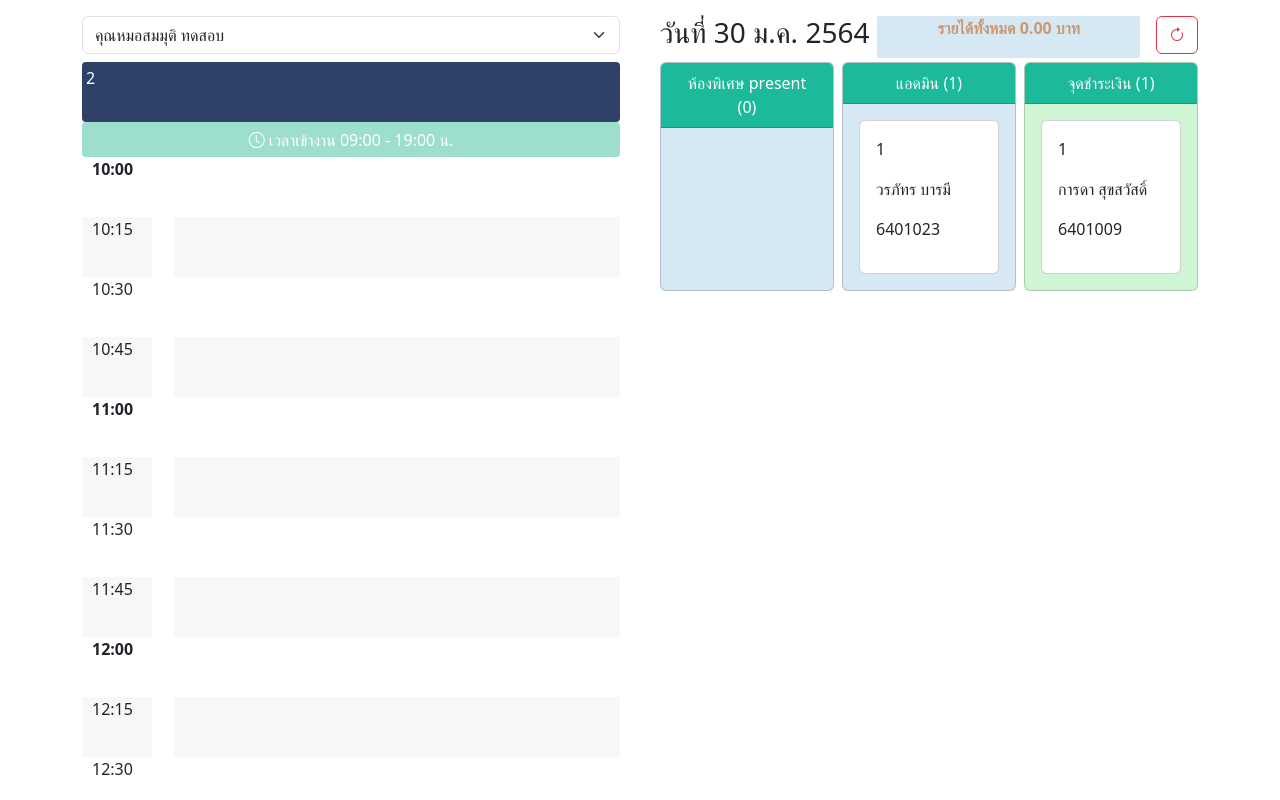
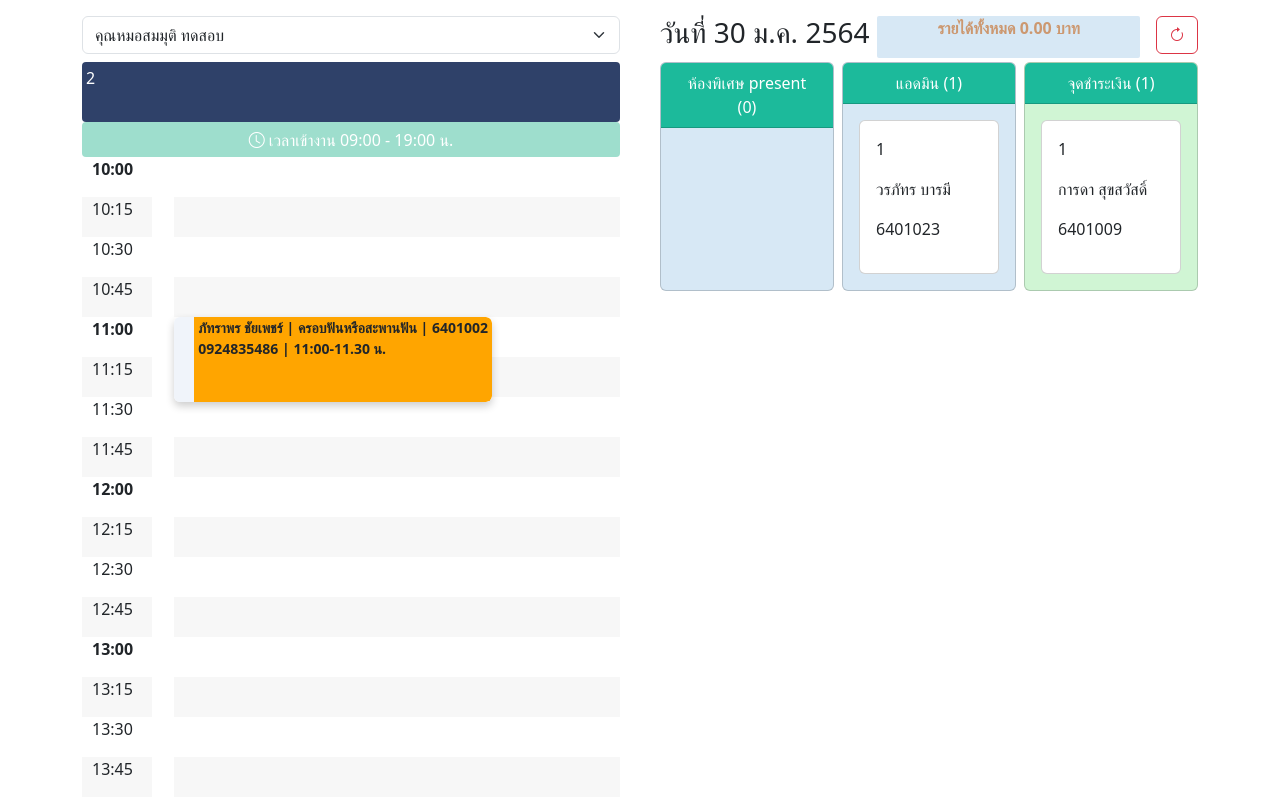
Before and after one commit to yutthaphichai08/knacx-test-frontend, a Next.js app: page / in a window 1280 px wide. Shown: the top 800 px of the page. Built offline with nearby package versions, Linux system fonts and the light colour scheme.

Commit message:
check Modal time

```diff
--- /dev/null
+++ b/src/app/components/ModalCustomer.tsx
@@ -0,0 +1,81 @@
+interface ICustomer {
+  name: string;
+  treat: string;
+  number: number;
+  tel: string;
+  time: string;
+}
+
+export default function ModalCustomer(props: ICustomer) {
+  const { name, treat, number, tel, time } = props;
+
+  // Function to calculate the height based on the time difference
+  const calculateHeight = (time: string): number => {
+    // Split the time into start and end
+    const [startTime, endTime] = time.split("-");
+
+    // Validate startTime and endTime
+    if (!startTime || !endTime) {
+      console.error("Invalid time format");
+      return 40; // Default height if time format is invalid
+    }
+
+    // Replace '.' with ':' in endTime to form a valid time string
+    const formattedEndTime = endTime.replace(".", ":");
+
+    // Create Date objects
+    const start = new Date(`1970-01-01T${startTime}:00`);
+    const end = new Date(`1970-01-01T${formattedEndTime}:00`);
+
+    // Calculate the difference in minutes
+    const diffInMinutes = (end.getTime() - start.getTime()) / (1000 * 40);
+
+    // Check if diffInMinutes is a valid number
+    if (isNaN(diffInMinutes)) {
+      console.error("Time calculation resulted in NaN");
+      return 40; // Default height
+    }
+
+    // Calculate height: 60px for 30 minutes, so 15px for each 15 minutes
+    const height = (diffInMinutes / 15) * 15; // For every 15 minutes, add 15px
+    return height + 40; // Add a base height of 60px
+  };
+
+  const height = calculateHeight(time);
+
+  return (
+    <div
+      style={{
+        minHeight: "60px",
+        height: `${height}px`, // Set the height dynamically
+        width: "100%",
+        display: "flex",
+        borderRadius: "6px",
+        overflow: "hidden",
+        boxShadow: "0 4px 8px rgba(0, 0, 0, 0.2)", // Add shadow here
+      }}
+    >
+      <div
+        style={{
+          width: "20px",
+          height: "auto",
+          background: "#f0f4fa",
+        }}
+      ></div>
+      <div
+        style={{
+          width: "auto",
+          height: "auto",
+          background: "orange",
+          padding: "0 4px",
+          borderRadius: "0 6px 6px 0",
+        }}
+      >
+        <p style={{ fontSize: "14px", fontWeight: "bold" }}>
+          {name} | {treat} | {number} <br />
+          {tel} | {time} น.
+        </p>
+      </div>
+    </div>
+  );
+}
--- a/src/app/page.tsx
+++ b/src/app/page.tsx
@@ -1,3 +1,5 @@
+import ModalCustomer from "./components/ModalCustomer";
+
 const dataAdmin = [
   {
     name: "วรภัทร บารมี",
@@ -35,23 +37,21 @@ const customer = [
   {
     name: "ภัทราพร ชัยเพชร์",
     treat: "ครอบฟันหรือสะพานฟัน",
-    number: "6401002",
+    number: 6401002,
     tel: "0924835486",
     time: "11:00-11.30",
   },
 ];
 
-const calculateHeight = (timeRange: any) => {
-  const [startTime, endTime] = timeRange.split("-"); // แยกเวลาเริ่มต้นและเวลาสิ้นสุด
-  const [startHour, startMinute] = startTime.split(":").map(Number); // แยกชั่วโมงและนาทีเริ่มต้น
-  const [endHour, endMinute] = endTime.split(":").map(Number); // แยกชั่วโมงและนาทีสิ้นสุด
+const calculateHeight = (timeRange: string) => {
+  const [startTime, endTime] = timeRange.split("-");
+  const [startHour, startMinute] = startTime.split(":").map(Number);
+  const [endHour, endMinute] = endTime.split(":").map(Number);
 
-  // คำนวณเวลาในนาที
   const startInMinutes = startHour * 60 + startMinute;
   const endInMinutes = endHour * 60 + endMinute;
+  const durationInMinutes = endInMinutes - startInMinutes;
 
-  // คำนวณระยะเวลา
-  const durationInMinutes = endInMinutes - startInMinutes;
   return durationInMinutes * 2; // ตัวอย่าง: ใช้ 2px ต่อ 1 นาที
 };
 
@@ -61,8 +61,8 @@ const endTime = 19 * 60; // สิ้นสุดที่ 19:00 PM ในรู
 
 // วนลูปเพิ่มเวลา 15 นาทีจนกว่าจะถึง 19:00
 while (startTime <= endTime) {
-  const hours = Math.floor(startTime / 60); // หาชั่วโมงจากนาที
-  const minutes = startTime % 60; // หานาทีจากการหารเศษของ 60
+  const hours = Math.floor(startTime / 60);
+  const minutes = startTime % 60;
   const timeString = `${String(hours).padStart(2, "0")}:${String(
     minutes
   ).padStart(2, "0")}`;
@@ -111,23 +111,25 @@ export default function Home() {
         </div>
         <div>
           {times.map((time, index) => {
-            // แยกเวลาเป็นชั่วโมงและนาที
-            const [hour, minute] = time.split(":");
-
-            // ถ้านาทีเป็น 00 ให้แสดงตัวหนา
+            const [, minute] = time.split(":");
             const isBold = minute === "00";
-
-            // กำหนดสีพื้นหลังตาม index (คู่หรือคี่)
             const backgroundColor = index % 2 !== 0 ? "#f7f7f7" : "#ffffff";
+            const isTimeMatched = customer.some((data) => {
+              const [customerStartTime, customerEndTime] = data.time.split("-");
+              return time === customerStartTime;
+            });
 
             return (
-              <div style={{ display: "flex", gap: "12px" }} key={index}>
+              <div
+                style={{ display: "flex", gap: "12px", position: "relative" }}
+                key={index}
+              >
                 <div
                   className="time"
                   style={{
                     fontWeight: isBold ? "bold" : "normal",
                     background: backgroundColor,
-                    height: "60px",
+                    height: "40px",
                     width: "15%",
                     padding: "0 10px",
                   }}
@@ -139,10 +141,33 @@ export default function Home() {
                   style={{
                     marginLeft: "10px",
                     background: backgroundColor,
-                    height: "60px",
+                    height: "40px", // ใช้ความสูงตามปกติ
                     width: "100%",
+                    position: "relative", // ทำให้สามารถใช้ตำแหน่ง absolute ได้
+                    overflow: "visible", // ป้องกันการตัดบล็อก
                   }}
-                ></div>
+                >
+                  {isTimeMatched &&
+                    customer.map((data, i) => (
+                      <div
+                        style={{
+                          position: "absolute",
+                          left: 0,
+                          top: 0,
+                          zIndex: 999,
+                        }}
+                        key={i}
+                      >
+                        <ModalCustomer
+                          name={data.name}
+                          treat={data.treat}
+                          number={data.number}
+                          tel={data.tel}
+                          time={data.time}
+                        />
+                      </div>
+                    ))}
+                </div>
               </div>
             );
           })}
```
Also changed, not shown: src/app/test/page.tsx (added, +5 -0 lines).
